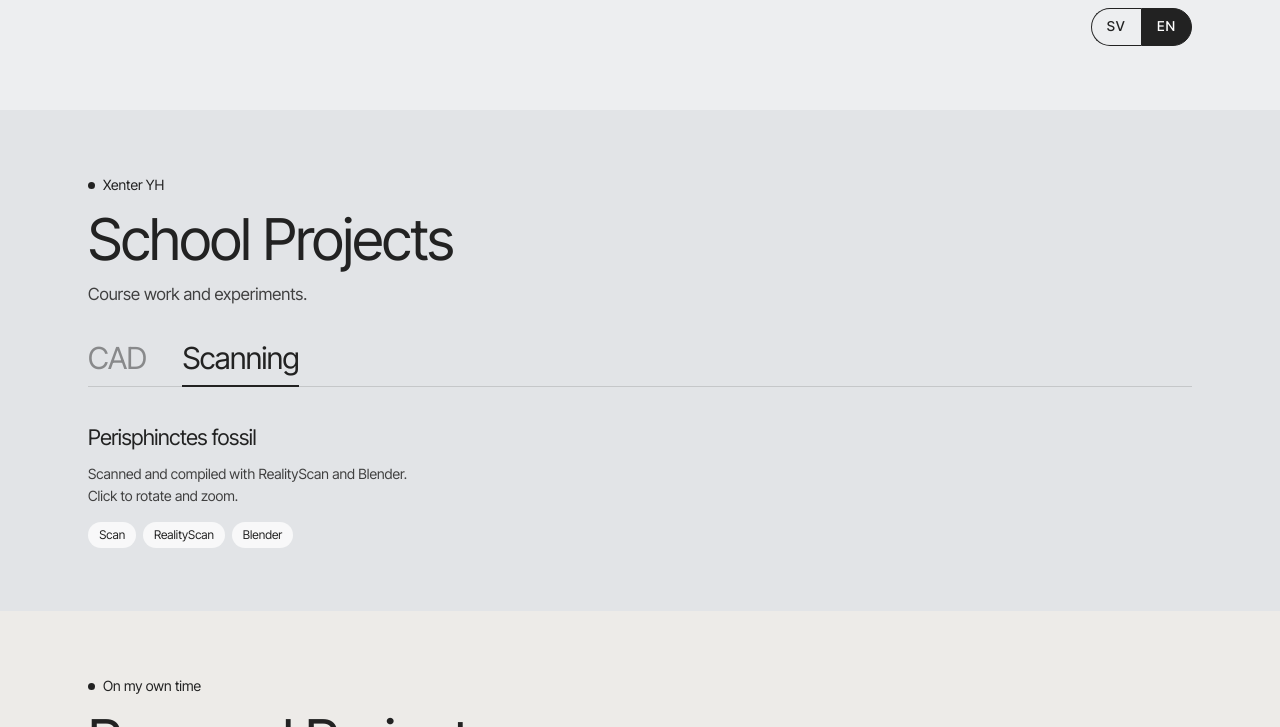
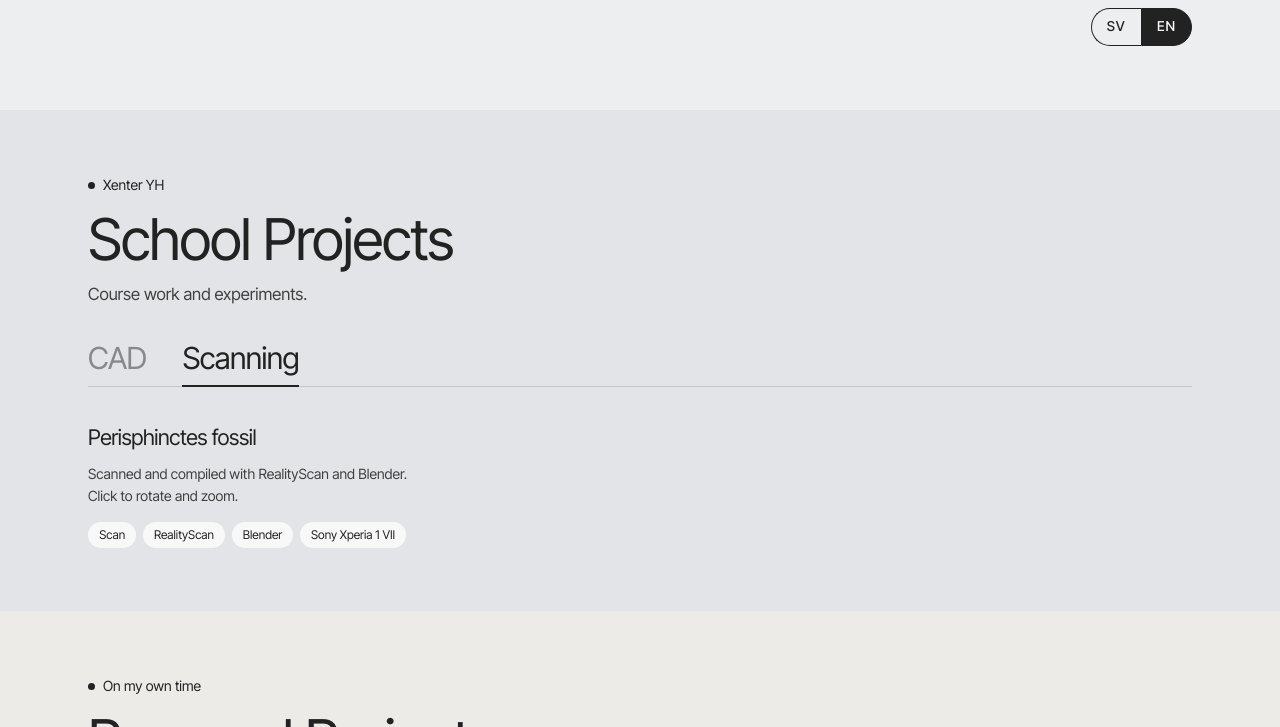
Before and after one commit to Neilvj/neilvj.github.io, a plain HTML site: page index.html in a window 1280 px wide. Both pictures are taken after a click on the tab "Scanning". Shown: the part 1490-2217 px from the top of the page. Drawn offline with Linux system fonts and the light colour scheme; some packages are replaced by stand-ins of ours; a script that the page names is missing.

Commit message:
Add files via upload

```diff
--- a/css/style.css
+++ b/css/style.css
@@ -221,7 +221,7 @@ p { margin: 0; color: var(--color-text-soft); }
 .card:hover .card-arrow { opacity: 1; transform: translate(-50%, -50%) scale(1); }
 .card h3 { font-size: var(--size-h3); }
 .card p { font-size: var(--size-small); }
-.tags { display: flex; flex-wrap: wrap; gap: .4rem; }
+.tags { display: flex; flex-wrap: wrap; gap: .4rem; cursor: default; }
 .tag { font-size: .75rem; padding: .2rem .7rem; border-radius: var(--radius-pill); background: var(--color-tag-bg); color: var(--color-text); }
 
 /* Groups inside a project section (for example CAD and Scanning): text buttons, cards slide sideways */
@@ -417,7 +417,7 @@ button.btn { cursor: pointer; font: inherit; font-size: .95rem; }
 }
 
 /* ---------- Tag tooltips ---------- */
-.tag[data-tip] { position: relative; cursor: help; }
+.tag[data-tip] { position: relative; }
 .tag[data-tip]::after {
   content: attr(data-tip); position: absolute; left: 0; bottom: calc(100% + 8px); z-index: 5;
   width: max-content; max-width: 14rem; padding: .5rem .7rem; border-radius: 10px;
--- a/js/main.js
+++ b/js/main.js
@@ -257,7 +257,8 @@ function cardHtml(p) {
     const tip = (SITE.tagInfo || {})[t];
     return `<span class="tag"${tip ? ` data-tip="${esc(tip)}"` : ""}>${esc(t)}</span>`;
   }).join("");
-  const inner = `<div class="card-img">${img}${arrow}</div><h3>${esc(p.title)}</h3><p>${esc(p.text)}</p><div class="tags">${tags}</div>`;
+  const camera = p.camera ? `<span class="tag" data-tip="The camera used for this scan.">${esc(p.camera)}</span>` : "";
+  const inner = `<div class="card-img">${img}${arrow}</div><h3>${esc(p.title)}</h3><p>${esc(p.text)}</p><div class="tags">${tags}${camera}</div>`;
   if (p.link) return `<a class="card reveal" href="${esc(p.link)}" target="_blank" rel="noopener">${inner}</a>`;
   if (p.image || p.video || p.model) {
     return `<button type="button" class="card card--open reveal" data-title="${esc(p.title)}" data-image="${esc(p.image || "")}" data-video="${esc(p.video || "")}" data-model="${esc(p.model || "")}">${inner}</button>`;
@@ -422,6 +423,7 @@ function closeViewer() {
   if (lastFocus) lastFocus.focus();
 }
 document.addEventListener("click", (e) => {
+  if (e.target.closest(".tags")) { e.preventDefault(); return; }   /* the tool capsules are labels, not buttons */
   const card = e.target.closest(".card--open");
   if (card) return openViewer(card);
   if (box.classList.contains("open") && (e.target === box || e.target.closest(".lightbox-close"))) closeViewer();
--- a/js/projects.js
+++ b/js/projects.js
@@ -6,6 +6,7 @@
    video: (optional) file name inside the animation/ folder. Clicking the card plays it.
    model: (optional) .glb file name inside the models/ folder. Clicking the card opens a 3D view
           the visitor can rotate and zoom. With image left as "" the card shows the model itself.
+   camera: (optional) camera used for a scan. Shown as one more white capsule after the tags.
    link:  (optional) page or PDF to open when clicked instead of the viewer
    An empty personal list shows the "Coming soon" box (text is in config.js).
 
@@ -74,7 +75,8 @@ const PROJECTS = {
           text: "Scanned and compiled with RealityScan and Blender. Click to rotate and zoom.",
           tags: ["Scan", "RealityScan", "Blender"],
           image: "",
-          model: "Perisphinctes.glb"
+          model: "Perisphinctes.glb",
+          camera: "Sony Xperia 1 VII"
         }
       ]
     }
```
Also changed, not shown: 1 other file.
